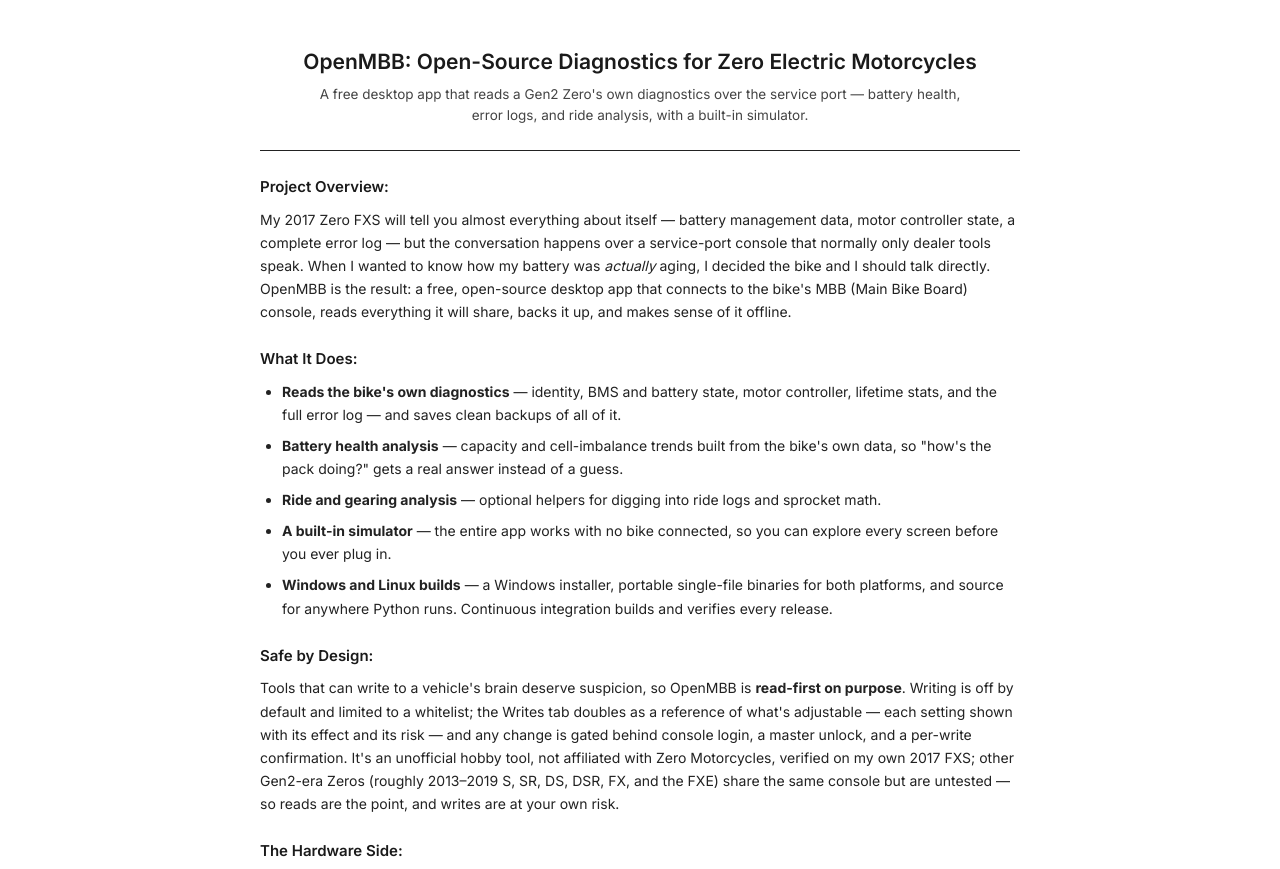
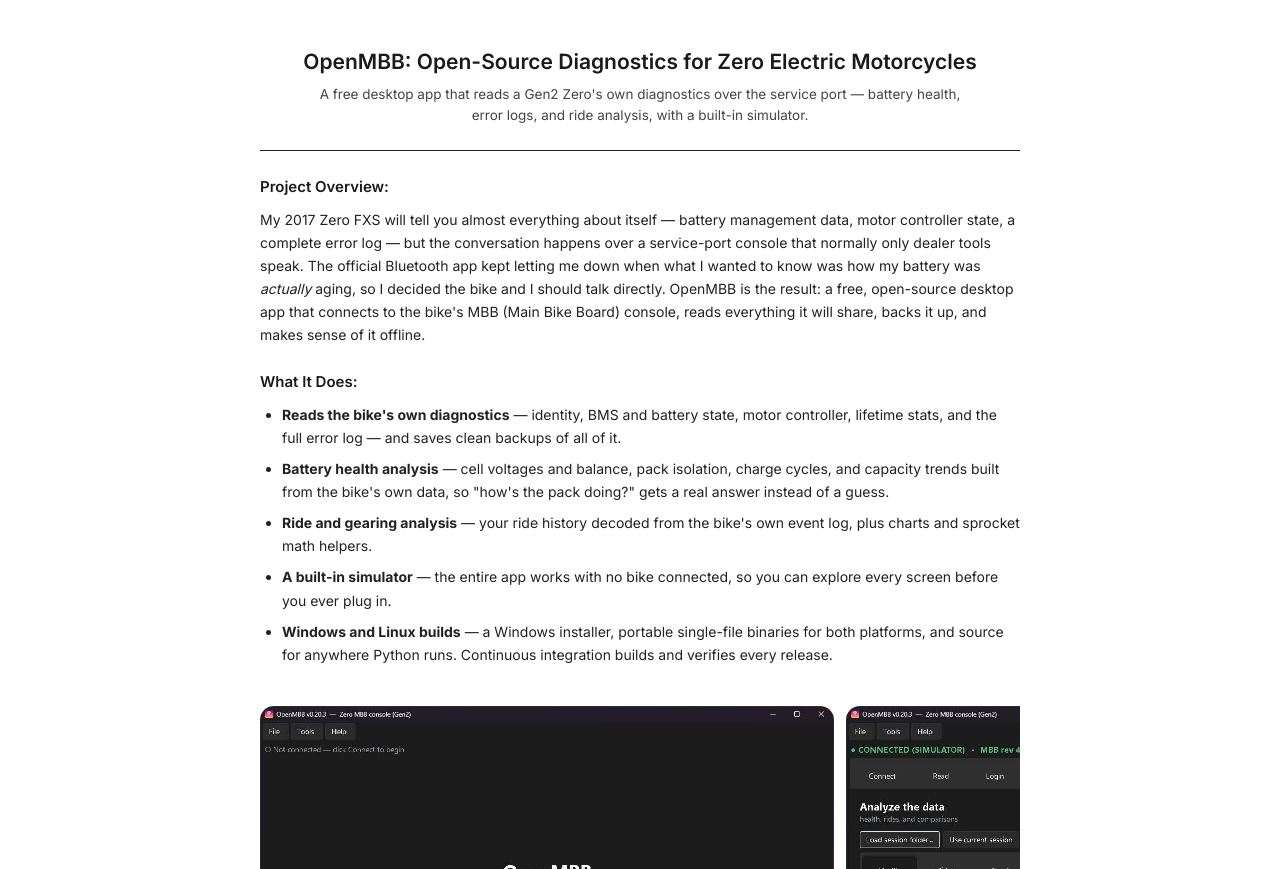
Before and after one commit to rodu4835/smithtronic-site, a plain HTML site: page projects/openmbb-open-source-diagnostics-for-zero-electric-motorcycles/index.html in a window 1280 px wide. Shown: the part 50-919 px from the top of the page. Drawn offline with Linux system fonts and the light colour scheme.

Commit message:
OpenMBB post: add app screenshots, sharpen copy from the owners-group announcement

```diff
--- a/projects/openmbb-open-source-diagnostics-for-zero-electric-motorcycles/index.html
+++ b/projects/openmbb-open-source-diagnostics-for-zero-electric-motorcycles/index.html
@@ -36,21 +36,22 @@
       <p>My 2017 Zero FXS will tell you almost everything about itself &mdash; battery
       management data, motor controller state, a complete error log &mdash; but the
       conversation happens over a service-port console that normally only dealer tools
-      speak. When I wanted to know how my battery was <em>actually</em> aging, I decided
-      the bike and I should talk directly. OpenMBB is the result: a free, open-source
-      desktop app that connects to the bike's MBB (Main Bike Board) console, reads
-      everything it will share, backs it up, and makes sense of it offline.</p>
+      speak. The official Bluetooth app kept letting me down when what I wanted to know
+      was how my battery was <em>actually</em> aging, so I decided the bike and I should
+      talk directly. OpenMBB is the result: a free, open-source desktop app that
+      connects to the bike's MBB (Main Bike Board) console, reads everything it will
+      share, backs it up, and makes sense of it offline.</p>
 
       <h3>What It Does:</h3>
       <ul>
         <li><strong>Reads the bike's own diagnostics</strong> &mdash; identity, BMS and
         battery state, motor controller, lifetime stats, and the full error log &mdash;
         and saves clean backups of all of it.</li>
-        <li><strong>Battery health analysis</strong> &mdash; capacity and cell-imbalance
-        trends built from the bike's own data, so "how's the pack doing?" gets a real
-        answer instead of a guess.</li>
-        <li><strong>Ride and gearing analysis</strong> &mdash; optional helpers for
-        digging into ride logs and sprocket math.</li>
+        <li><strong>Battery health analysis</strong> &mdash; cell voltages and balance,
+        pack isolation, charge cycles, and capacity trends built from the bike's own
+        data, so "how's the pack doing?" gets a real answer instead of a guess.</li>
+        <li><strong>Ride and gearing analysis</strong> &mdash; your ride history decoded
+        from the bike's own event log, plus charts and sprocket math helpers.</li>
         <li><strong>A built-in simulator</strong> &mdash; the entire app works with no
         bike connected, so you can explore every screen before you ever plug in.</li>
         <li><strong>Windows and Linux builds</strong> &mdash; a Windows installer,
@@ -58,12 +59,20 @@
         Python runs. Continuous integration builds and verifies every release.</li>
       </ul>
 
+      <div class="carousel">
+        <img src="../../assets/img/posts/openmbb-open-source-diagnostics-for-zero-electric-motorcycles/app_welcome.jpg" alt="OpenMBB welcome screen — a read-first diagnostics console for Gen2 Zero motorcycles">
+        <img src="../../assets/img/posts/openmbb-open-source-diagnostics-for-zero-electric-motorcycles/app_health.jpg" alt="OpenMBB battery health dashboard showing pack voltage, cell balance, charge cycles, and lifetime efficiency">
+        <img src="../../assets/img/posts/openmbb-open-source-diagnostics-for-zero-electric-motorcycles/app_charts.jpg" alt="OpenMBB charts tab plotting pack voltage against distance">
+        <img src="../../assets/img/posts/openmbb-open-source-diagnostics-for-zero-electric-motorcycles/app_writes.jpg" alt="OpenMBB writes tab — whitelisted settings with risk labels behind a master unlock">
+      </div>
+
       <h3>Safe by Design:</h3>
       <p>Tools that can write to a vehicle's brain deserve suspicion, so OpenMBB is
       <strong>read-first on purpose</strong>. Writing is off by default and limited to a
-      whitelist; the Writes tab doubles as a reference of what's adjustable &mdash; each
-      setting shown with its effect and its risk &mdash; and any change is gated behind
-      console login, a master unlock, and a per-write confirmation. It's an unofficial
+      whitelist; the Writes tab doubles as a reference of what's adjustable
+      (sprocket/speedo trim, custom-mode speed, torque, and regen) &mdash; each setting
+      shown with its effect and its risk &mdash; and any change is gated behind console
+      login, a master unlock, and a per-write confirmation. It's an unofficial
       hobby tool, not affiliated with Zero Motorcycles, verified on my own 2017 FXS;
       other Gen2-era Zeros (roughly 2013&ndash;2019 S, SR, DS, DSR, FX, and the FXE)
       share the same console but are untested &mdash; so reads are the point, and writes
```
Also changed, not shown: assets/img/posts/openmbb-open-source-diagnostics-for-zero-electric-motorcycles/app_charts.jpg (added), assets/img/posts/openmbb-open-source-diagnostics-for-zero-electric-motorcycles/app_health.jpg (added), assets/img/posts/openmbb-open-source-diagnostics-for-zero-electric-motorcycles/app_welcome.jpg (added), assets/img/posts/openmbb-open-source-diagnostics-for-zero-electric-motorcycles/app_writes.jpg (added).
